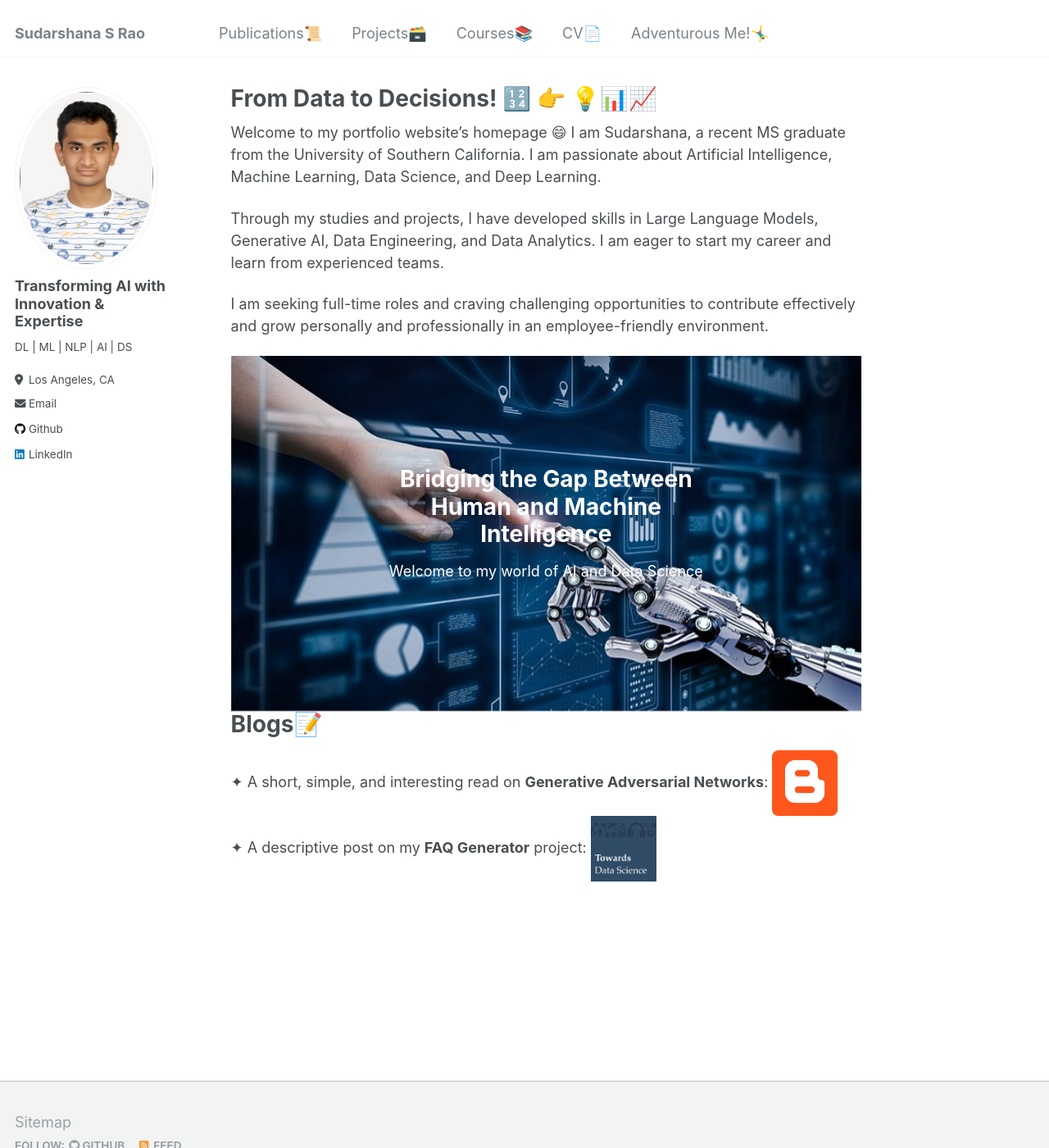
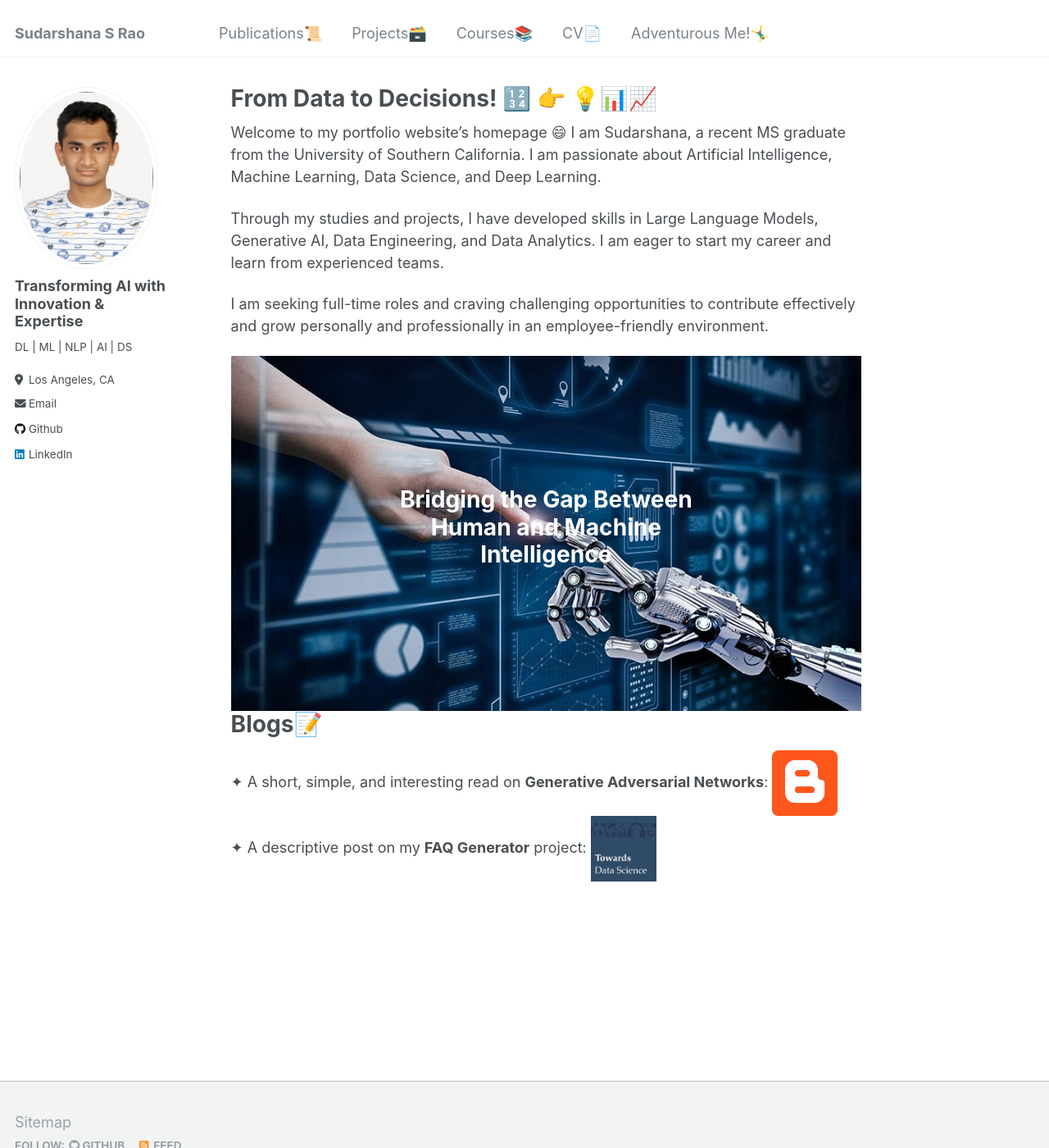
Before and after one commit to SudarshanaSRao/SudarshanaSRao.github.io, a Jekyll site: the page built from _pages/about.md, in a window 1280 px wide and 1400 px high. Shown: the whole window at 82% size. Built offline with Jekyll 4.4.1, drawn with Linux system fonts in a browser that asks for light colours; some of the changed lines change nothing that is shown.

Commit message:
Update about.md

```diff
--- a/_pages/about.md
+++ b/_pages/about.md
@@ -15,10 +15,9 @@
 I am seeking full-time roles and craving challenging opportunities to contribute effectively and grow personally and professionally in an employee-friendly environment.
 
 <div class="hero-section">
-  <img src="/images/MLDL.jpg" class="fade-in" alt="AI and Human Interaction">
+  <img id="hero-image" src="/images/MLDL.jpg" class="fade-in" alt="AI and Human Interaction">
   <div class="hero-text">
     <h1>Bridging the Gap Between Human and Machine Intelligence</h1>
-    <p>Welcome to my world of AI and Data Science</p>
   </div>
 </div>
 <style>
@@ -30,6 +29,7 @@
 .hero-section img {
   width: 100%;
   height: auto;
+  opacity: 0;
 }
 .hero-text {
   position: absolute;
@@ -39,14 +39,23 @@
 }
 .fade-in {
   opacity: 0;
-  animation: fadeIn 2s forwards;
+  transition: opacity 2s;
 }
-@keyframes fadeIn {
-  to {
-    opacity: 1;
-  }
 }
 </style>
+<script>
+  document.addEventListener("DOMContentLoaded", function() {
+  const image = document.getElementById("hero-image");
+  const observer = new IntersectionObserver((entries) => {
+    entries.forEach(entry => {
+      if (entry.isIntersecting) {
+        image.style.opacity = 1;
+      }
+    });
+  });
+  observer.observe(image);
+});
+</script>
 
 # Blogs📝
 <div class="flexcontainer">
```
